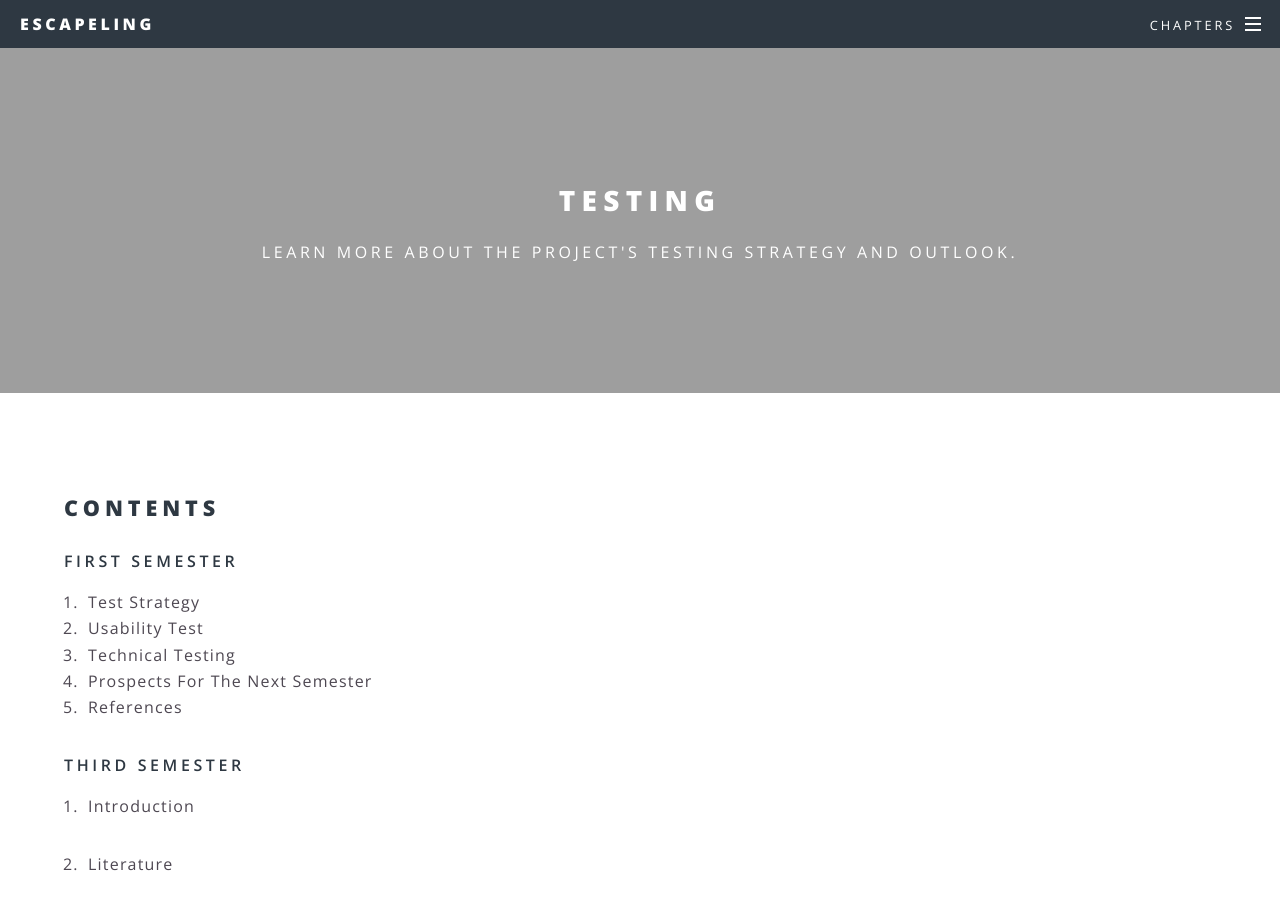
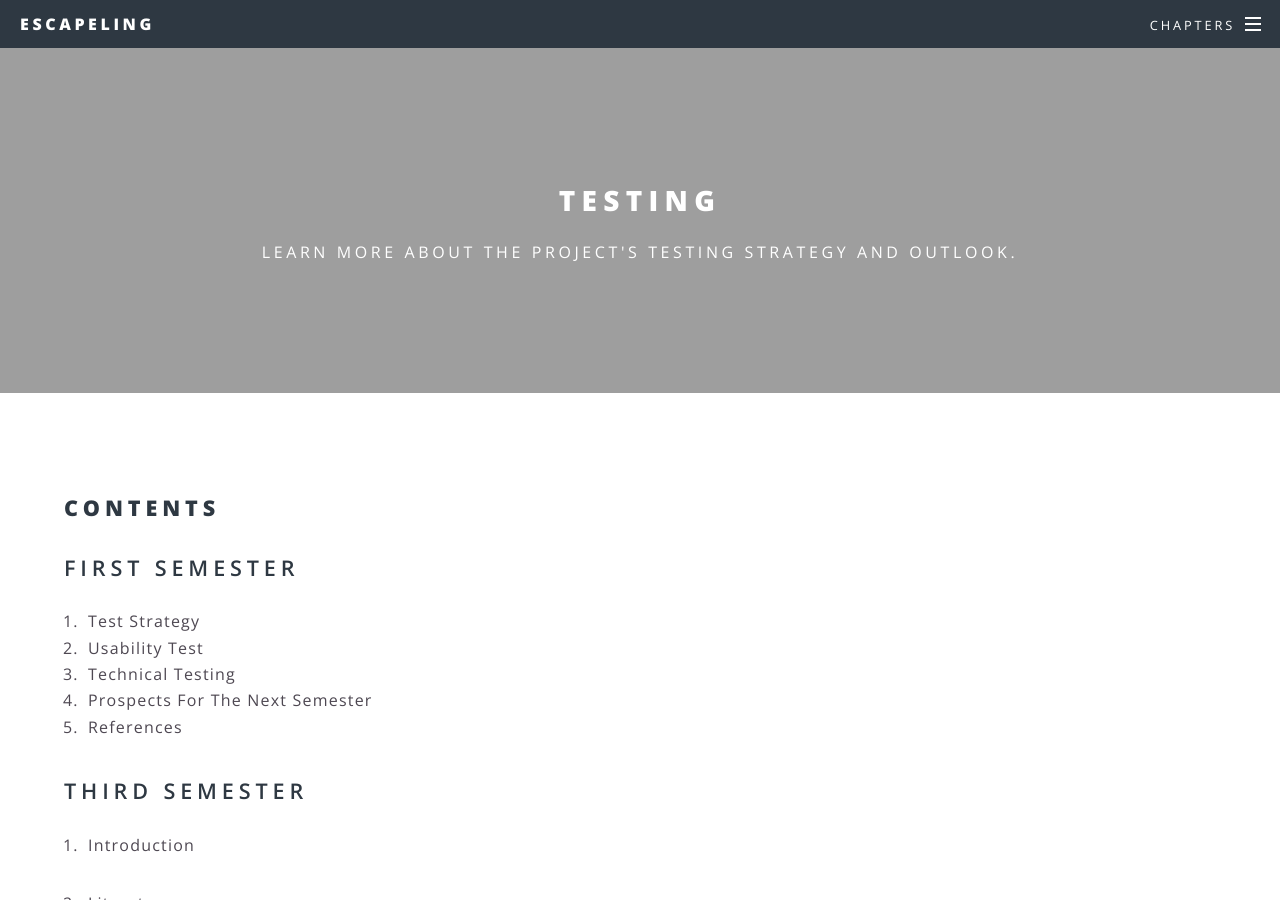
Before and after one commit to ALLUOS/ALLUOS.github.io, a Jekyll site: the page built from _posts/2021-04-01-evaluation.md, in a window 1280 px wide and 900 px high. Built offline with Jekyll 4.4.1, drawn with Linux system fonts in a browser that asks for light colours.

Commit message:
Contents probably fixed

```diff
--- a/_posts/2021-04-01-evaluation.md
+++ b/_posts/2021-04-01-evaluation.md
@@ -31,7 +31,7 @@ image: pic04.jpg
 
 ## Contents
 
-#### **First Semester**
+## **First Semester**
 
 1. Test Strategy
 2. Usability Test
@@ -39,7 +39,7 @@ image: pic04.jpg
 4. Prospects For The Next Semester
 5. References
 
-#### **Third Semester**
+## **Third Semester**
 
 1. Introduction
 
```
